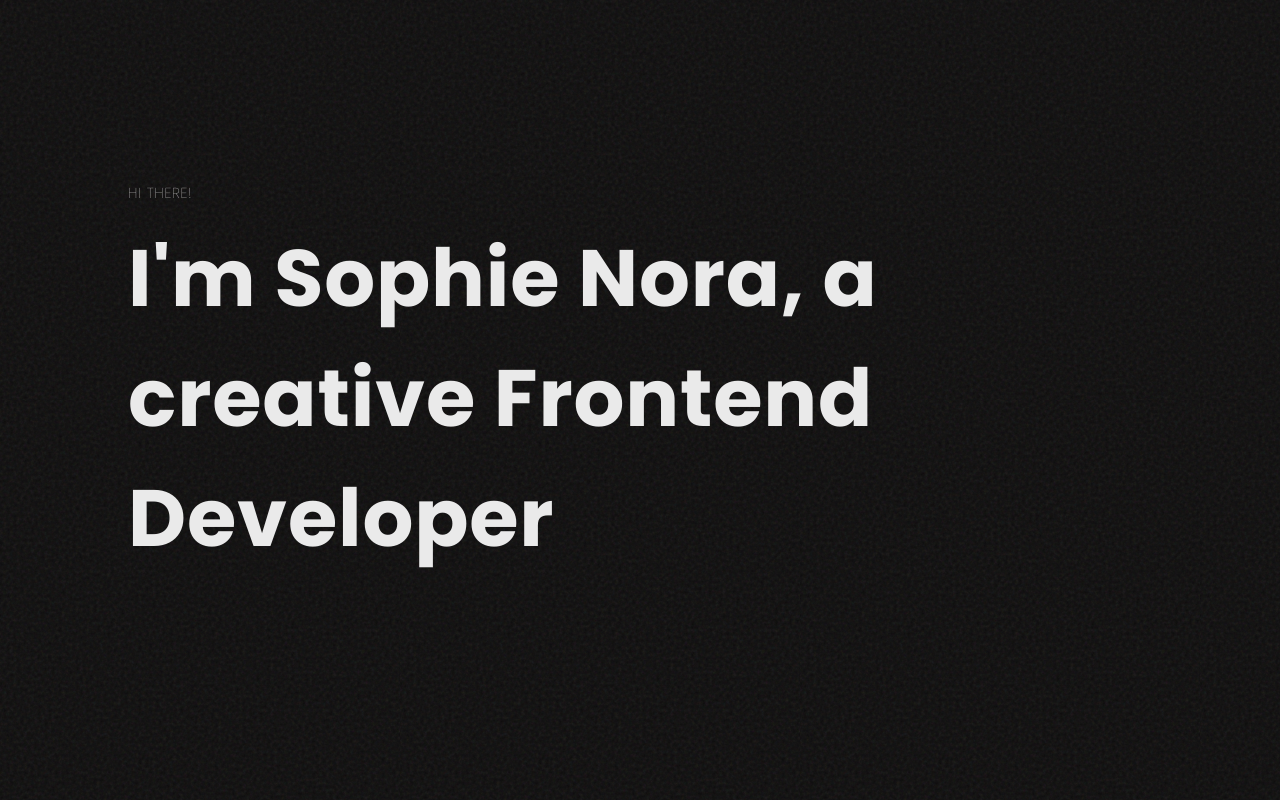
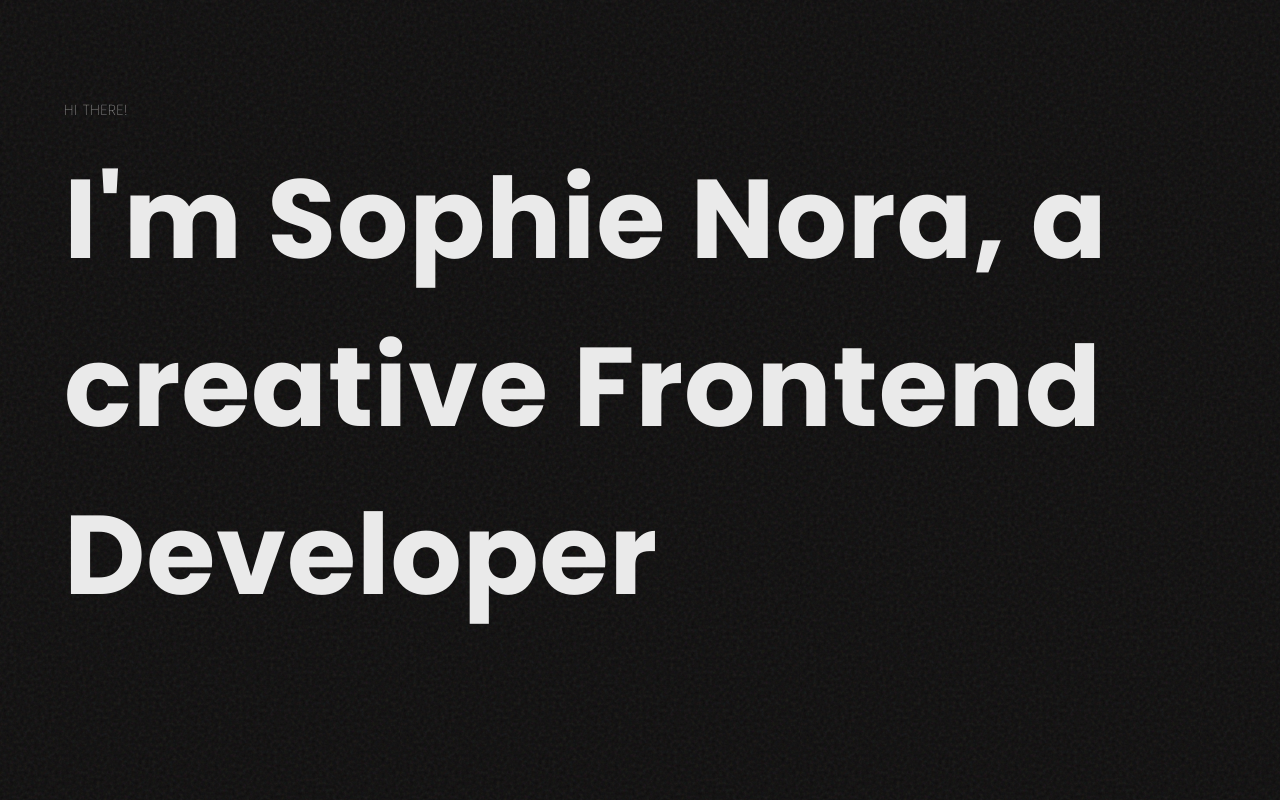
Before and after one commit to zofienora/portfolio-v032025, a React (Vite) app: page / in a window 1280 px wide. Shown: the top 800 px of the page. Built offline with nearby package versions, Linux system fonts and the light colour scheme.

Commit message:
changed media query for header

```diff
--- a/src/App.css
+++ b/src/App.css
@@ -13,7 +13,7 @@ header {
 }
 
 .header-line {
-  font-size: 3rem;
+  font-size: 2.5rem;
 }
 
 @media screen and (min-width: 400px) {
@@ -22,12 +22,17 @@ header {
   }
  }
 
- @media screen and (min-width: 1100px) {
+ @media screen and (min-width: 900px) {
   .header-line {
-    font-size: 5rem;
+    font-size: 5rem!important;
   }
  }
 
+ @media screen and (min-width: 1200px) {
+  .header-line {
+    font-size: 7rem!important;
+  }
+ }
 
 /* about */
 
@@ -42,6 +47,12 @@ header {
   line-height: 1.6;   /* More spacing for better readability */
   font-weight: 200;
 }
+
+@media screen and (min-width: 400px) {
+  .header-line {
+    font-size: 4rem;
+  }
+ }
 
 /* Projects */
 
--- a/src/components/Letsconnect.jsx
+++ b/src/components/Letsconnect.jsx
@@ -13,14 +13,20 @@ function Letsconnect() {
     return (
         <div className="letsconnect">
             <motion.div
-                style={{ x: translateX }}
+                style={{
+                    x: translateX,
+                    overflow: "hidden"
+                 }}
                 className="letsconnect-first"
             >
                 Let's Connect //
             </motion.div>
 
             <motion.div
-                style={{ x: translate }}
+                style={{
+                    x: translate,
+                    overflow: "hidden"
+                 }}
                 className="letsconnect-second"
             >
                 // Let's Connect
--- a/src/index.css
+++ b/src/index.css
@@ -48,10 +48,10 @@ li {
 /* Global */
 
 .container {
-  width: 80%;
-  max-width: 1100px;
+  width: 90%;
+  max-width: 1200px;
   margin: 0 auto;
-  height: 100%
+  height: 100%;
 }
 
 .main_hi {
```
